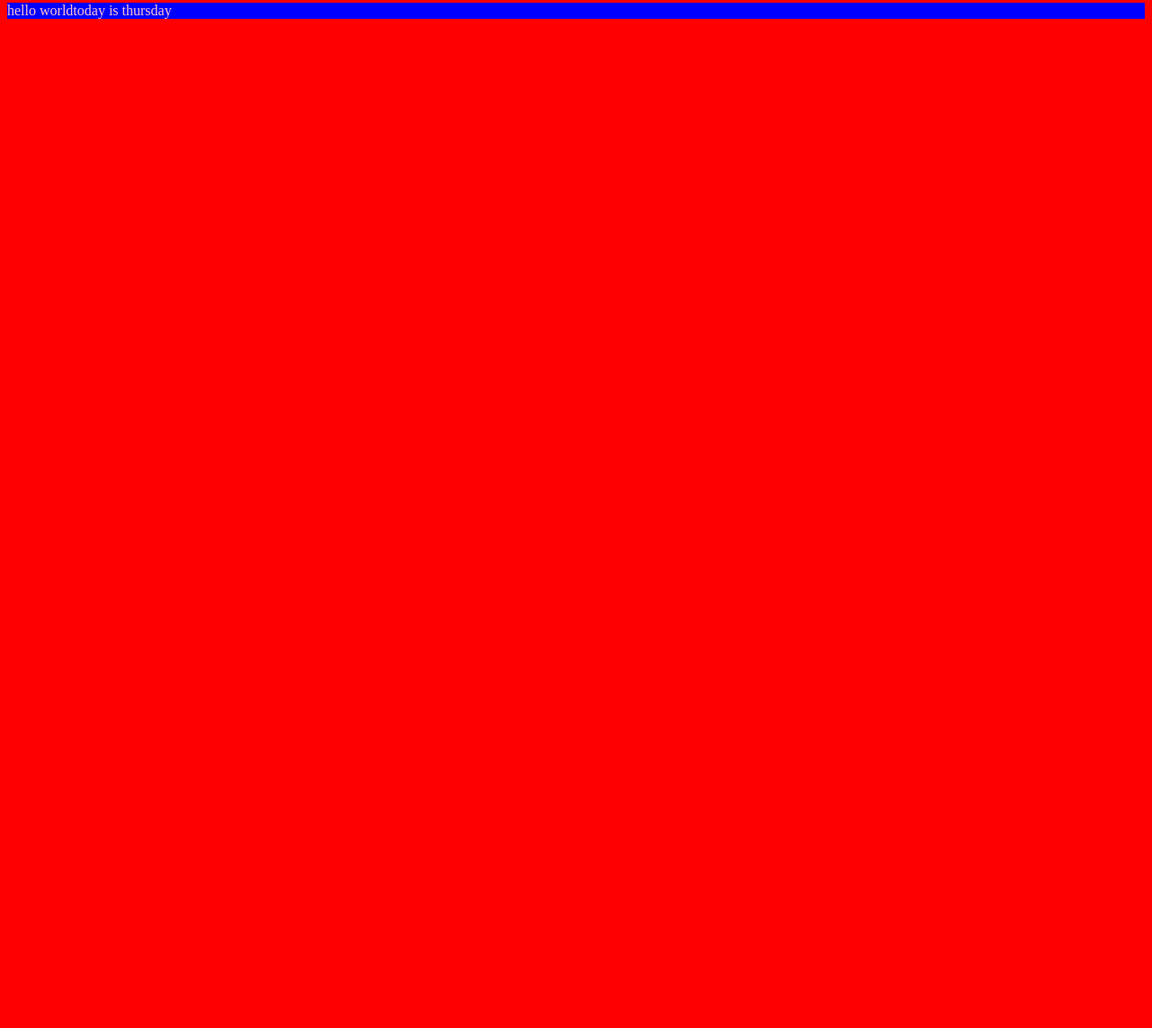
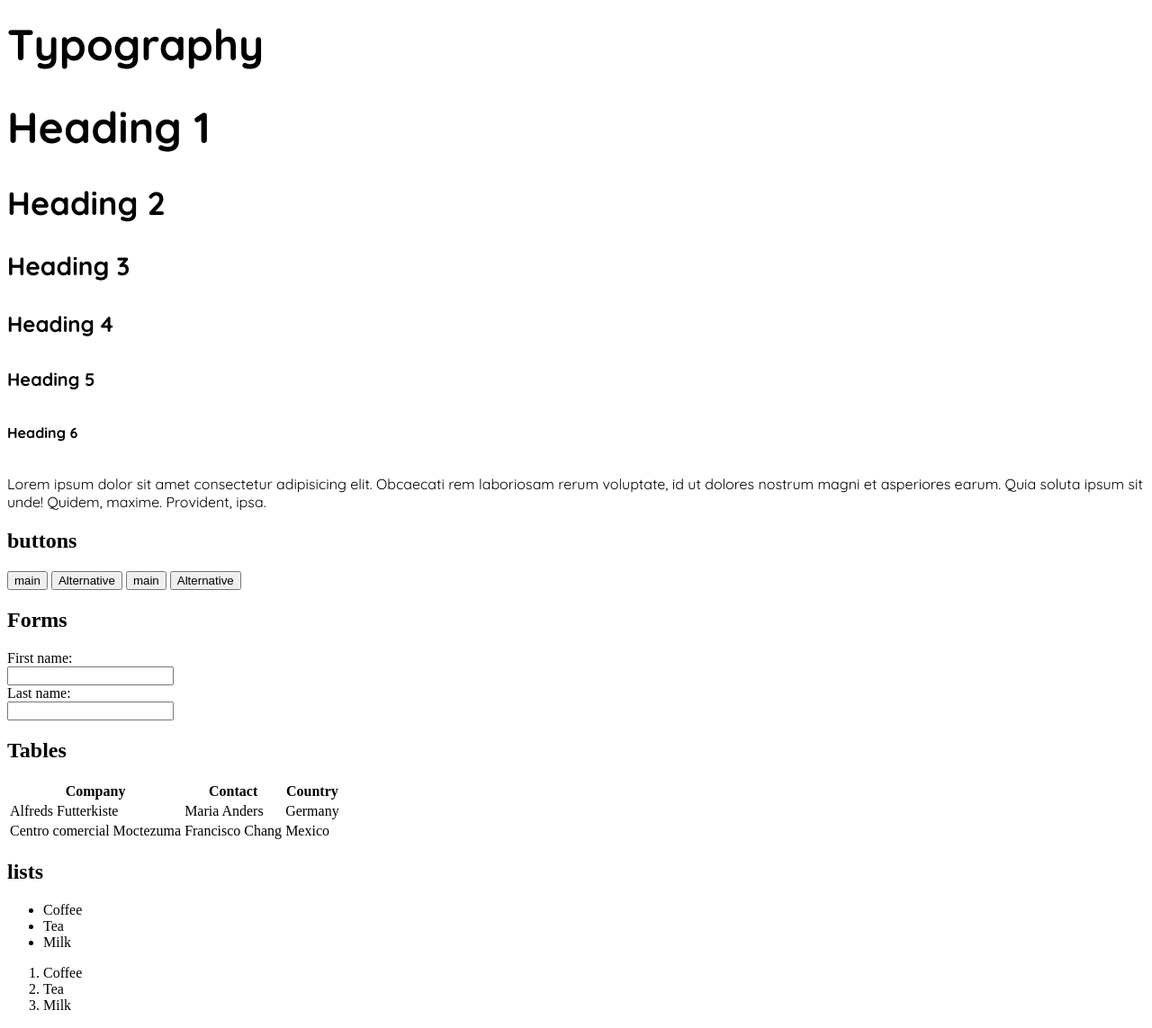
Before and after one commit to bent0077/CSS-Frameworks, a plain HTML site: page sass-project/index.html in a window 1280 px wide. Shown: the part 13-1156 px from the top of the page at 90% size. Before the commit the page ends 800 px from the top, so only its background shows below. Drawn offline with nearby package versions, Linux system fonts and the light colour scheme; files that its build step writes are made by us from their sources.

Commit message:
html elements

```diff
--- a/sass-project/index.html
+++ b/sass-project/index.html
@@ -1,13 +1,88 @@
 <!DOCTYPE html>
 <html lang="en">
+
     <head>
         <meta charset="UTF-8">
         <meta http-equiv="X-UA-Compatible" content="IE=edge">
         <meta name="viewport" content="width=device-width, initial-scale=1.0">
+        <link rel="preconnect" href="https://fonts.googleapis.com">
+        <link rel="preconnect" href="https://fonts.gstatic.com" crossorigin>
+        <link href="https://fonts.googleapis.com/css2?family=Quicksand:wght@300;400;500;600;700&display=swap"
+            rel="stylesheet">
+
         <link rel="stylesheet" href="style.css">
+        <link rel="stylesheet" href="variables.css">
         <title>Document</title>
     </head>
+
     <body>
-    <p>hello world<span>today is thursday</span></p>
+        <div class="typography">
+            <div class="text-header">
+                <h1> Typography</h1>
+                <h1>Heading 1</h1>
+                <h2>Heading 2</h2>
+                <h3>Heading 3</h3>
+                <h4>Heading 4</h4>
+                <h5>Heading 5</h5>
+                <h6>Heading 6</h6>
+            </div>
+            <p> Lorem ipsum dolor sit amet consectetur adipisicing elit. Obcaecati rem laboriosam rerum voluptate, id ut
+                dolores nostrum magni et asperiores earum. Quia soluta ipsum sit unde! Quidem, maxime. Provident, ipsa.
+            </p>
+        </div>
+
+        <div class="btns">
+            <h2> buttons </h2>
+            <button>main</button>
+            <button>Alternative</button>
+            <button>main</button>
+            <button>Alternative</button>
+        </div>
+
+        <div class="forms">
+            <h2> Forms </h2>
+            <form>
+                <label for="fname">First name:</label><br>
+                <input type="text" id="fname" name="fname"><br>
+                <label for="lname">Last name:</label><br>
+                <input type="text" id="lname" name="lname">
+            </form>
+        </div>
+
+        <div class="tables">
+            <h2>Tables</h2>
+            <table>
+                <tr>
+                    <th>Company</th>
+                    <th>Contact</th>
+                    <th>Country</th>
+                </tr>
+                <tr>
+                    <td>Alfreds Futterkiste</td>
+                    <td>Maria Anders</td>
+                    <td>Germany</td>
+                </tr>
+                <tr>
+                    <td>Centro comercial Moctezuma</td>
+                    <td>Francisco Chang</td>
+                    <td>Mexico</td>
+                </tr>
+            </table>
+
+            <div class="lists">
+                <h2>lists</h2>
+                <ul>
+                    <li>Coffee</li>
+                    <li>Tea</li>
+                    <li>Milk</li>
+                </ul>
+
+                <ol>
+                    <li>Coffee</li>
+                    <li>Tea</li>
+                    <li>Milk</li>
+                </ol>
+            </div>
     </body>
+
 </html>
--- a/sass-project/sass/style.sass
+++ /dev/null
@@ -1,5 +0,0 @@
-body
-    background: red
-    color: pink
-    p
-        background: blue
--- /dev/null
+++ b/sass-project/style.sass
@@ -0,0 +1,7 @@
+body background: white color: black
+
+//typography///
+.text-header font-family: 'Quicksand',
+sans-serif font-size: 1.5em font-weight: 700
+p font-family:'Quicksand',
+sans-serif
--- /dev/null
+++ b/sass-project/variables.sass
@@ -0,0 +1 @@
+$primaybtn
```
Also changed, not shown: sass-project/css/style.css (deleted), sass-project/css/variables.css (deleted), sass-project/sass/variables.sass (deleted), sass-project/style.css (added), sass-project/variables.css (added), 3 other files. Lines whose indentation alone changed are shown as unchanged.
